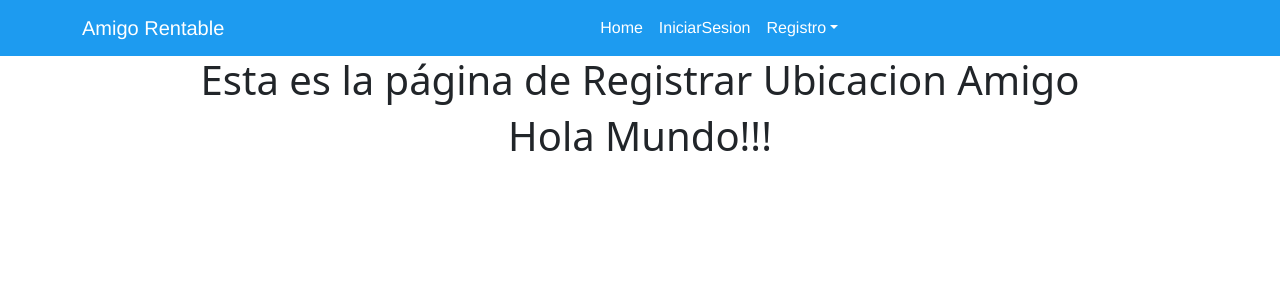
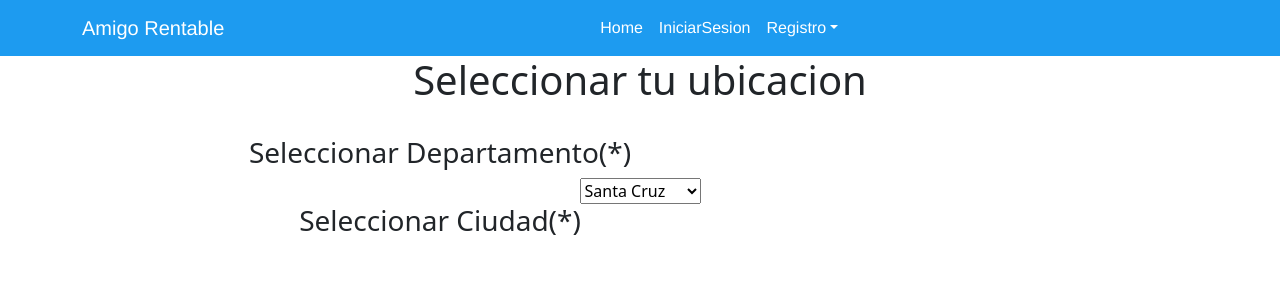
Before and after one commit to Emanuelpc/AppRentarAmigos, a React (Create React App) app in the folder cliente/: page /RegistrarUbicacionAmigo in a window 1280 px wide. Shown: the top 300 px of the page. Built offline with nearby package versions, Linux system fonts and the light colour scheme.

Commit message:
Avance Front RegistrarUbicacionAmigo y Cambio value en Combo box en RegistrarDatosAmigo

```diff
--- a/cliente/src/RegistrarDatosAmigo.jsx
+++ b/cliente/src/RegistrarDatosAmigo.jsx
@@ -75,12 +75,12 @@ function RegistrarDatosAmigo() {
           <br></br>
 
           <h3>Elige cuánto que te gustaría obtener por hora(*)</h3>
-          <select name="tarifa" id="tarifa">
-              <option value="ganar10">Quiero ganar 10Bs por hora</option>
-              <option value="ganar20">Quiero ganar 20Bs por hora</option>
-              <option value="ganar30">Quiero ganar 30Bs por hora</option>
-              <option value="ganar40">Quiero ganar 40Bs por hora</option>
-              <option value="ganar50">Quiero ganar 50Bs por hora</option>
+          <select name="precios" id="precios">
+              <option value="1">Quiero ganar 10Bs por hora</option>
+              <option value="2">Quiero ganar 20Bs por hora</option>
+              <option value="3">Quiero ganar 30Bs por hora</option>
+              <option value="4">Quiero ganar 40Bs por hora</option>
+              <option value="5">Quiero ganar 50Bs por hora</option>
           </select>
           <br></br>
           <br></br>
--- a/cliente/src/RegistrarUbicacionAmigo.css
+++ b/cliente/src/RegistrarUbicacionAmigo.css
@@ -0,0 +1,3 @@
+.Form h3 {
+    margin-right: 400px;
+}
--- a/cliente/src/RegistrarUbicacionAmigo.jsx
+++ b/cliente/src/RegistrarUbicacionAmigo.jsx
@@ -1,10 +1,37 @@
 import Navbar from "./Componentes/Navbar";
+import "./RegistrarUbicacionAmigo.css"
+
 function RegistrarUbicacionAmigo() {
     return (
       <div>
         <Navbar/>
-      <h1>Esta es la página de Registrar Ubicacion Amigo</h1>
-      <h1>Hola Mundo!!!</h1>
+
+      <h1>Seleccionar tu ubicacion</h1>
+      <br></br>
+          <div className="Form">
+                <form>
+                  <h3>Seleccionar Departamento(*)</h3>
+                    <select name="Departamento" id="Departamento">
+                    <option value="1">Santa Cruz</option>
+                    <option value="2">Cochabamba</option>
+                    <option value="3">La Paz</option>
+                    <option value="4">Oruro</option>
+                    <option value="5">Tarija</option>
+                    <option value="6">Potosi</option>
+                    <option value="7">Pando</option>
+                    <option value="8">Sucre</option>
+                    <option value="9">Beni</option>
+                  </select>
+                  <br></br>
+                  <h3>Seleccionar Ciudad(*)</h3>
+
+
+
+
+
+
+            </form>
+          </div>
       </div>
     );
   }
```
